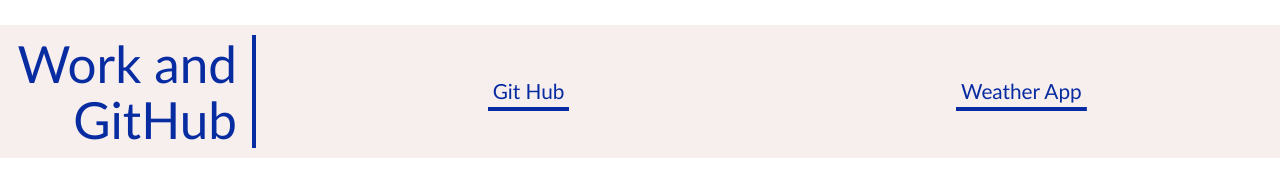
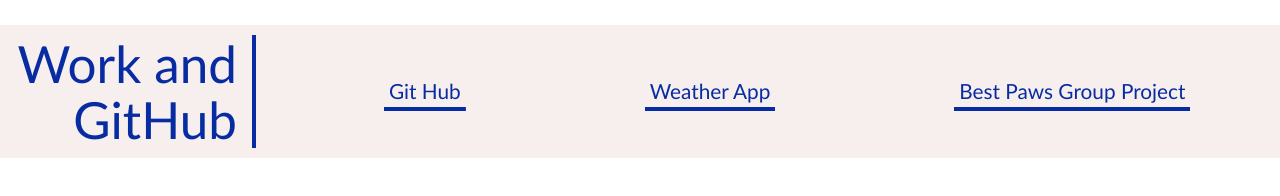
Before and after one commit to Pgturn68/Turner-Portfolio, a plain HTML site: page examples.html in a window 1280 px wide. Drawn offline with nearby package versions, Linux system fonts and the light colour scheme; files that its build step writes are made by us from their sources; a web font is replaced by a local one.

Commit message:
Update examples.html

```diff
--- a/examples.html
+++ b/examples.html
@@ -19,6 +19,7 @@
           <address>
     <a href="https://github.com/Pgturn68">Git Hub</a>
     <a href="https://pgturn68.github.io/Weather-Display">Weather App</a>
+    <a href="https://witnessmyhands.github.io/Best-Paws-Site/">Best Paws Group Project</a>
 </address>
 </div>
 </section>
```
